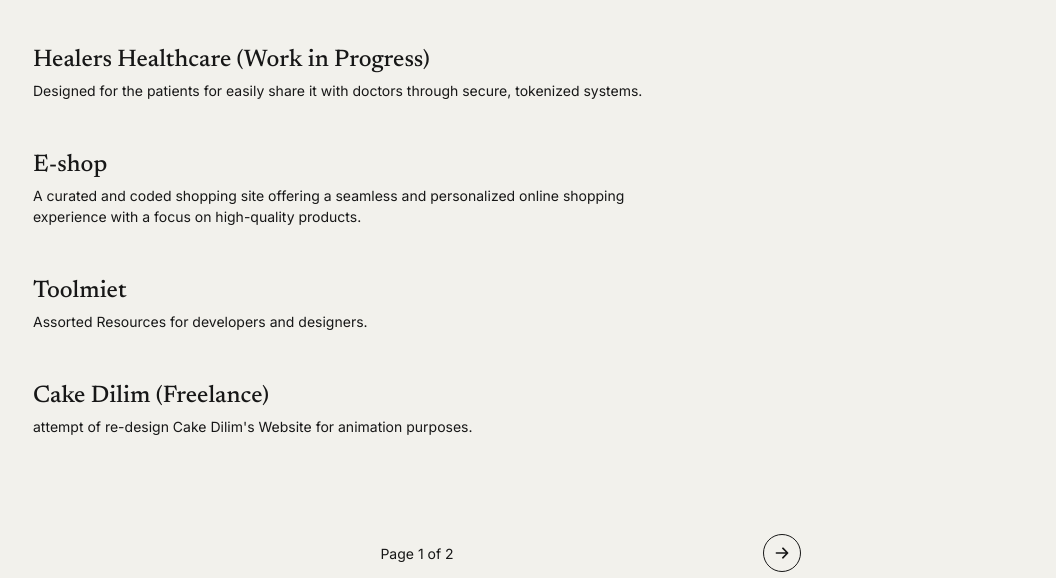
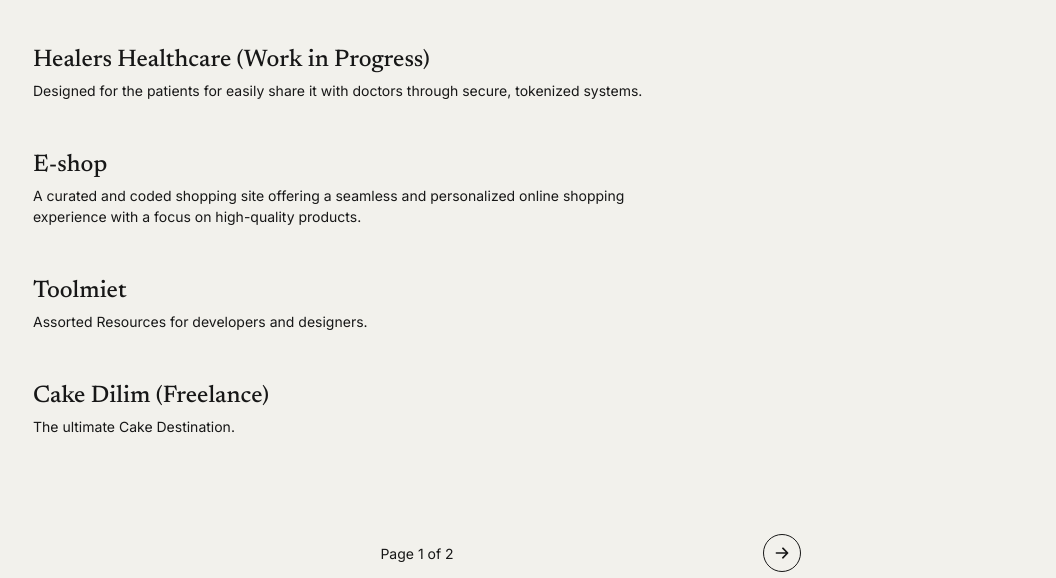
Before and after one commit to Jananisankar21419/janani_portfolio, an Astro site: page /projects in a window 1280 px wide. Shown: the part 222-800 px from the top of the page, without its empty margins (223-1279 px from the left). Built offline with nearby package versions, Linux system fonts and the light colour scheme; Astro itself is replaced by a stand-in of ours.

Commit message:
Update project-6.md

```diff
--- a/src/content/projects/project-6.md
+++ b/src/content/projects/project-6.md
@@ -1,6 +1,6 @@
 ---
 title: 'Cake Dilim (Freelance)'
-description: attempt of re-design Cake Dilim's Website for animation purposes.
+description: The ultimate Cake Destination.
 publishDate: 'Apr 19 2024'
 seo:
   image:
```
